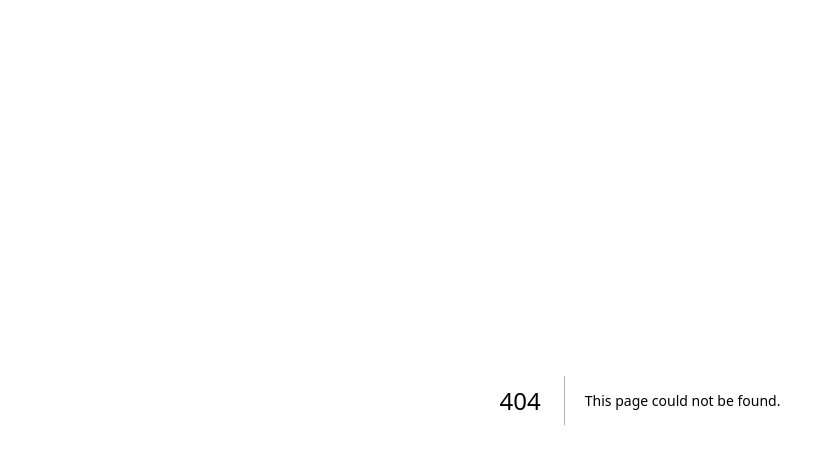
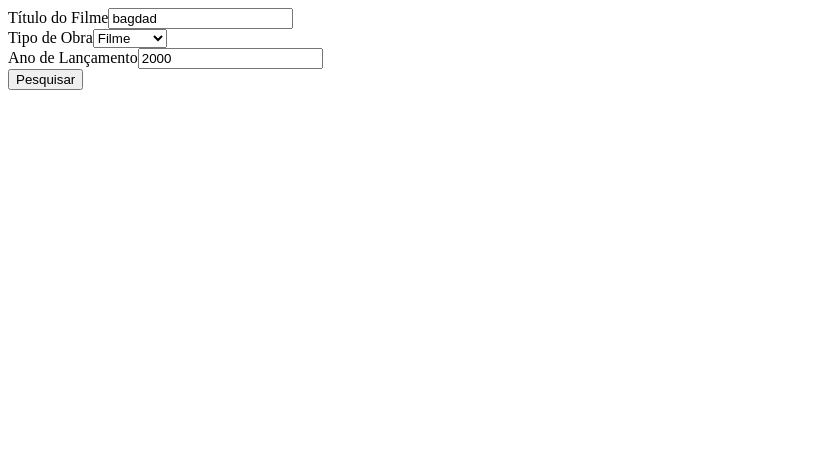
Before and after one commit to AlecYalcin/PWEB, a Next.js app in the folder next-testing/: page /movieSearch in a window 1280 px wide. Before the commit this address had no page. Shown: the top 464 px of the page, without its empty margins (0-835 px from the left). Built offline with nearby package versions, Linux system fonts and the light colour scheme.

Commit message:
Receita 16 concluída

```diff
--- a/next-testing/src/app/layout.tsx
+++ b/next-testing/src/app/layout.tsx
@@ -11,7 +11,6 @@ export default function RootLayout({
 }: Readonly<{
   children: React.ReactNode;
 }>) {
-  console.log("Montando o layout...");
   return (
     <html lang="pt-br">
       <body>{children}</body>
--- /dev/null
+++ b/next-testing/src/app/movieSearch/page.tsx
@@ -0,0 +1,31 @@
+import Form from "next/form";
+
+export default function SearchMovie() {
+  return (
+    <div>
+      <Form action="/movies">
+        {/* Título */}
+        <label htmlFor="title">Título do Filme</label>
+        <input id="title" name="title" defaultValue="bagdad" />
+        <br />
+
+        {/* TIpo de Obra */}
+        <label htmlFor="type">Tipo de Obra</label>
+        <select id="type" name="type" defaultValue="movie">
+          <option value="movie">Filme</option>
+          <option value="series">Série</option>
+          <option value="episode">Episódio</option>
+        </select>
+        <br />
+
+        {/* Ano de Lançamento */}
+        <label htmlFor="year">Ano de Lançamento</label>
+        <input id="year" name="year" type="number" defaultValue={2000} />
+        <br />
+
+        {/* Botõa de Pesquisa */}
+        <button type="submit">Pesquisar</button>
+      </Form>
+    </div>
+  );
+}
```
Also changed, not shown: next-testing/src/app/movies/layout.tsx (added, +48 -0 lines), next-testing/src/app/movies/page.tsx (+21 -10 lines), 1 other file (tests, documents, lock files or other folders).
